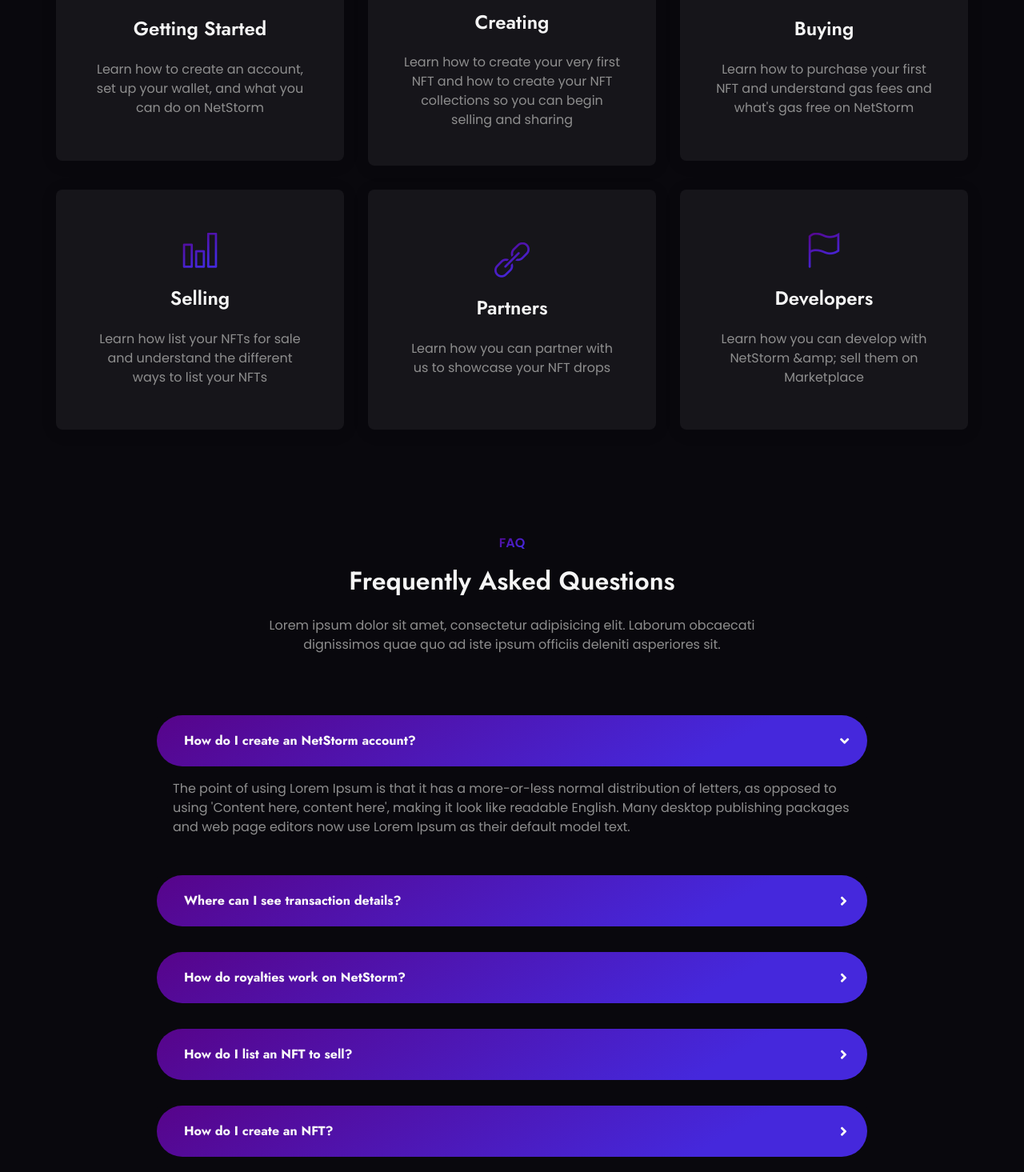
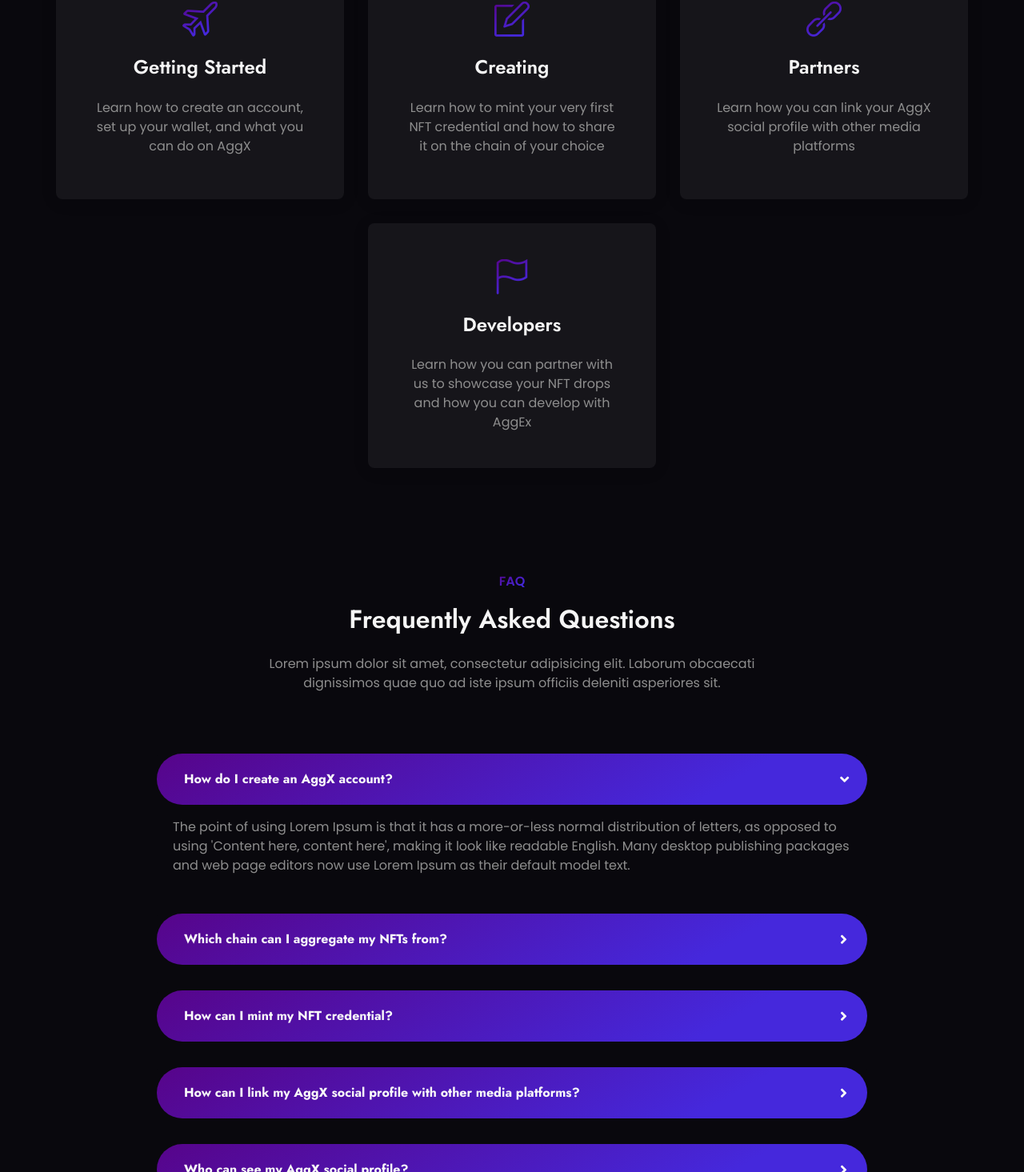
Before and after one commit to Agg-X/Agg-X-App, a React (Create React App) app: page / in a window 1280 px wide. Shown: the part 1145-2610 px from the top of the page at 80% size. Built offline with nearby package versions, Linux system fonts and the light colour scheme.

Commit message:
Updated landing page description for AggX

```diff
--- a/json-server/db.json
+++ b/json-server/db.json
@@ -106,7 +106,7 @@
     },
     "work": {
         "preHeading": "How It Works",
-        "heading": "Create and sell your NFTs",
+        "heading": "Aggregate and showcase your NFTs",
         "workData": [
             {
                 "id": 1,
@@ -117,8 +117,8 @@
             {
                 "id": 2,
                 "icon": "icons icon-grid text-effect",
-                "title": "Create your collection",
-                "text": "Click Create and set up your collection. Add social links, a description, profile & banner images, and set a secondary sales fee."
+                "title": "Aggregate your collection",
+                "text": "Click aggregate and set up your chain preference. Add social links, a description, and profile & banner images."
             },
             {
                 "id": 3,
--- a/src/components/Faq/Faq.js
+++ b/src/components/Faq/Faq.js
@@ -11,7 +11,7 @@
         id: "1",
         btnClass: "btn d-block text-left w-100 py-4",
         target: "#collapseOne",
-        quote: "How do I create an NetStorm account?",
+        quote: "How do I create an AggX account?",
         contentId: "collapseOne",
         contentClass: "collapse show",
         content: "The point of using Lorem Ipsum is that it has a more-or-less normal distribution of letters, as opposed to using 'Content here, content here', making it look like readable English. Many desktop publishing packages and web page editors now use Lorem Ipsum as their default model text."
@@ -20,7 +20,7 @@
         id: "2",
         btnClass: "btn d-block text-left w-100 collapsed py-4",
         target: "#collapseTwo",
-        quote: "Where can I see transaction details?",
+        quote: "Which chain can I aggregate my NFTs from?",
         contentId: "collapseTwo",
         contentClass: "collapse",
         content: "Contrary to popular belief, Lorem Ipsum is not simply random text. It has roots in a piece of classical Latin literature from 45 BC, making it over 2000 years old. Richard McClintock, a Latin professor at Hampden-Sydney College in Virginia, looked up one of the more obscure Latin words, consectetur, from a Lorem Ipsum passage, and going through the cites of the word in classical literature, discovered the undoubtable source."
@@ -29,7 +29,7 @@
         id: "3",
         btnClass: "btn d-block text-left w-100 collapsed py-4",
         target: "#collapseThree",
-        quote: "How do royalties work on NetStorm?",
+        quote: "How can I mint my NFT credential?",
         contentId: "collapseThree",
         contentClass: "collapse",
         content: "It has survived not only five centuries, but also the leap into electronic typesetting, remaining essentially unchanged. It was popularised in the 1960s with the release of Letraset sheets containing Lorem Ipsum passages, and more recently with desktop publishing software like Aldus PageMaker including versions of Lorem Ipsum."
@@ -38,7 +38,7 @@
         id: "4",
         btnClass: "btn d-block text-left w-100 collapsed py-4",
         target: "#collapseFour",
-        quote: "How do I list an NFT to sell?",
+        quote: "How can I link my AggX social profile with other media platforms?",
         contentId: "collapseFour",
         contentClass: "collapse",
         content: "Sed ut perspiciatis unde omnis iste natus error sit voluptatem accusantium doloremque laudantium, totam rem aperiam, eaque ipsa quae ab illo inventore veritatis et quasi architecto beatae vitae dicta sunt explicabo. Nemo enim ipsam voluptatem quia voluptas sit aspernatur aut odit aut fugit, sed quia consequuntur magni dolores eos qui ratione voluptatem sequi nesciunt."
@@ -47,7 +47,7 @@
         id: "5",
         btnClass: "btn d-block text-left w-100 collapsed py-4",
         target: "#collapseFive",
-        quote: "How do I create an NFT?",
+        quote: "Who can see my AggX social profile?",
         contentId: "collapseFive",
         contentClass: "collapse",
         content: "There are many variations of passages of Lorem Ipsum available, but the majority have suffered alteration in some form, by injected humour, or randomised words which don't look even slightly believable. If you are going to use a passage of Lorem Ipsum, you need to be sure there isn't anything embarrassing hidden in the middle of text."
--- a/src/components/Hero/Hero.js
+++ b/src/components/Hero/Hero.js
@@ -1,7 +1,7 @@
 import React, { Component } from 'react';
 
 const initData = {
-    pre_heading: "NetStorm",
+    pre_heading: "Agg-X",
     heading: "Aggregate, collect, and showcast extraordinary NFTs",
     content: "Explore on the first cross-chain NFT aggregator",
     btn_1: "Explore",
--- a/src/components/LandingBody/LandingBody.js
+++ b/src/components/LandingBody/LandingBody.js
@@ -3,7 +3,7 @@
 const initData = {
     pre_heading: "Features",
     heading: "What do we provide?",
-    content: "Lorem ipsum dolor sit amet, consectetur adipisicing elit. Laborum obcaecati dignissimos quae quo ad iste ipsum officiis deleniti asperiores sit."
+    content: "AggX is your one-stop shop for building a social profile based on your NFT collections. From minting your NFT credential to viewing your friends' NFT collections, AggX supports NFT aggregation on multiple chains, such as Ethereum, Solana, Eluvio, Avalanche, and Aptos."
 }
 
 const data = [
@@ -11,37 +11,25 @@
         id: "1",
         icon: "icon icon-plane text-effect",
         title: "Getting Started",
-        content: "Learn how to create an account, set up your wallet, and what you can do on NetStorm"
+        content: "Learn how to create an account, set up your wallet, and what you can do on AggX"
     },
     {
         id: "2",
         icon: "icon icon-note text-effect",
         title: "Creating",
-        content: "Learn how to create your very first NFT and how to create your NFT collections so you can begin selling and sharing"
-    },
-    {
-        id: "3",
-        icon: "icon icon-handbag text-effect",
-        title: "Buying",
-        content: "Learn how to purchase your first NFT and understand gas fees and what's gas free on NetStorm"
-    },
-    {
-        id: "4",
-        icon: "icon icon-chart text-effect",
-        title: "Selling",
-        content: "Learn how list your NFTs for sale and understand the different ways to list your NFTs"
+        content: "Learn how to mint your very first NFT credential and how to share it on the chain of your choice"
     },
     {
         id: "5",
         icon: "icon icon-link text-effect",
         title: "Partners",
-        content: "Learn how you can partner with us to showcase your NFT drops"
+        content: "Learn how you can link your AggX social profile with other media platforms"
     },
     {
         id: "6",
         icon: "icon icon-flag text-effect",
         title: "Developers",
-        content: "Learn how you can develop with NetStorm &amp; sell them on Marketplace"
+        content: "Learn how you can partner with us to showcase your NFT drops and how you can develop with AggEx"
     }
 ]
 
```
